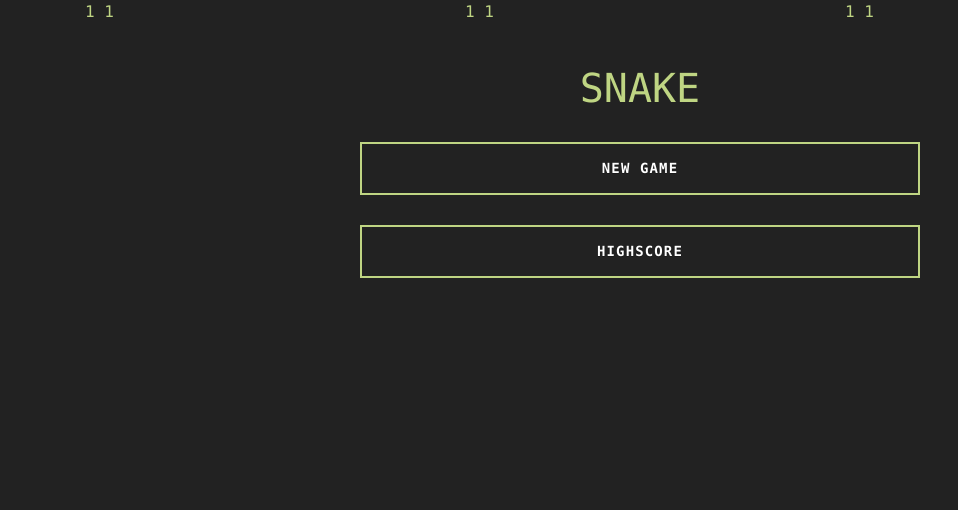
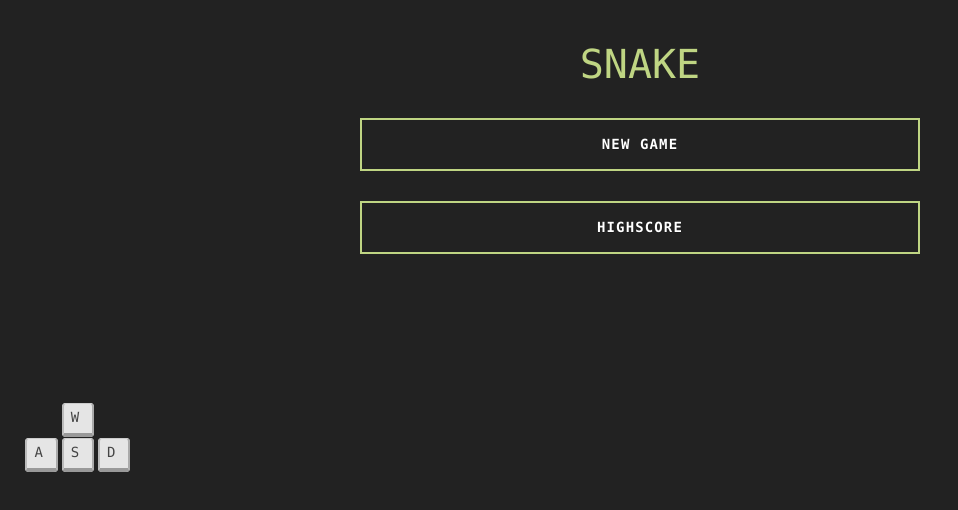
Before and after one commit to archive-j/snakegame, a plain HTML site: page index.html in a window 1280 px wide. Shown: the whole page, without its empty margins (0-958 px from the left). Drawn offline with nearby package versions, Linux system fonts and the light colour scheme.

Commit message:
command direction visualisation

```diff
--- a/help.js
+++ b/help.js
@@ -3,27 +3,29 @@ function getRandomInt (max)  {
   return Math.floor (Math.random() * Math.floor (max));
 }
 
-function setVisibility(div, show) {
+function setVisibility(element, show) {
   if (show) {
 
-    div.style.display = "block"; //hidden
-    div.visible = true;
+    element.style.display = "block"; //hidden
+    element.visible = true;
   } else {
 
-  div.style.display = "none"; //hidden
-    div.visible = false;
+  element.style.display = "none"; //hidden
+    element.visible = false;
   }
 }
 
-function toggleVisiblity(div) {
-  if (div.visible == true) {
+
+function toggleVisiblity(element) {
+  if (element.visible == true) {
     setVisibility(div, false);
-    div.visible = false;
+    element.visible = false;
   } else {
     setVisibility(div, true);
-    div.visible = true;
+    element.visible = true;
   }
 }
+
 
 function debugValue(debugValue){
   return '<div class="debugvalue">' + debugValue + "</div>";
@@ -35,3 +37,14 @@ Array.prototype.removeElement = function(element) {
     this.splice(index,1);
   }
 };
+
+function setPressed(element, pressed) {
+  if (pressed) {
+    element.classList.add("pressed"); //pressed
+    console.log("element.classList",element.classList);
+    element.pressed = true;
+  } else {
+    element.classList.remove("pressed"); //pressed
+    element.pressed = false;
+  }
+}
--- a/index.html
+++ b/index.html
@@ -10,17 +10,17 @@
   <body>
 
     <div id="debug"></div>
-    <div class="container" id= "">
+    <div class=" " id= "control-feedback">
       <div class="row">
-        <div class="col">
-          1 1
-        </div>
-        <div class="col">
-          1 1
-        </div>
-        <div class="col">
-          1 1
-        </div>
+        <div class="col"></div>
+        <div class="col  text-center align-middle"><kbd class="ctrl">W</kbd></div>
+        <div class="col"></div>
+      </div>
+      <div class="row">
+        <div class="col text-center align-middle"><kbd class="ctrl">A</kbd></div>
+        <div class="col text-center align-middle"><kbd class="ctrl">S</kbd></div>
+        <div class="col text-center align-middle"><kbd class="ctrl">D</kbd></div>
+
       </div>
 
     </div>
--- a/snake.css
+++ b/snake.css
@@ -215,21 +215,51 @@ input:invalid, input:placeholder-shown {
 	float: right;
 }
 
-#control-feedback{
+#control-feedback  {
 		display: block;
 		position: absolute;
 		float: left;
 		top: 50%;
-		left: 1%;
-		padding: 20px;
-		border: 1px solid black;
+		left: 3%;
 		border-radius: 20px;
-		background-color: rgba(122,122,122,0.2);
-		box-shadow: 0 0 20px rgb(0,0,0);
 		font-size: 1em;
-		width: 250px;
+		width: auto;
 		height: auto;
 }
+#control-feedback .row .col {
+	padding: 0;
+}
+
+kbd {
+    color: #444;
+    line-height: 2.5em;
+    cursor: pointer;
+    padding: 0.35em 0.9em 0.55em 0.5em;
+    margin: 0.15em;
+    white-space: nowrap;
+    background-color: #E5E5E5;
+    border-top: solid 0.1em #CCC;
+    border-right: solid 0.2em #AAA;
+    border-bottom: solid 0.3em #999;
+    border-left: solid 0.2em #BBB;
+    -webkit-border-radius: 4px;
+    -moz-border-radius: 4px;
+    border-radius: 4px;
+    -webkit-touch-callout: none;
+    -webkit-user-select: none;
+    -khtml-user-select: none;
+    -moz-user-select: none;
+    -ms-user-select: none;
+    -o-user-select: none;
+    user-select: none;
+}
+
+#control-feedback kbd.pressed  {
+	background-color: #2c3821;
+	box-shadow: 0 0 100px rgb(0,0,0);
+	color: white;
+}
+
 .game-name{
 	font-family: "Operator Mono SSm A", "Operator Mono SSm B", 'Source Code Pro', Menlo, Consolas, Monaco, monospace;
 }
--- a/snake.js
+++ b/snake.js
@@ -8,6 +8,7 @@ var continueBtn = document.getElementById ('continueBtn');
 var btnStartgame = document.getElementById ('btn-startgame');
 var backBtn = document.getElementById ('btn-back');
 var debugDiv = document.getElementById("debug");
+var controlFeedback = document.getElementById ('control-feedback');
 
 var inputWidth;
 var inputHeight;
@@ -71,6 +72,10 @@ function setup() {
 
 
 function Game(setupData, i_canvas, startLength, ctrl) {
+//  console.log(document.getElementsByClassName('ctrl'));
+  this.ctrlElement = document.getElementsByClassName('ctrl');
+  //  console.log("ctrl",ctrlElement);
+
   this.fps = 3;// frame per second
   this.isRunning = true;
 
@@ -119,7 +124,7 @@ function Game(setupData, i_canvas, startLength, ctrl) {
 
 
   this.runGame = function() {
-    console.log(this.currentDir)
+  //  console.log(this.currentDir);
     this.clearBoard();
     this.moveSnake();
     this.drawBoard();
@@ -130,25 +135,31 @@ function Game(setupData, i_canvas, startLength, ctrl) {
   };
 
   this.keyUpFunc = function(evt) {
+
+
     switch (evt.keyCode) {
       case this.ctrl[1]:
         if (this.ctrlQueue.includes("LEFT")) {
           this.ctrlQueue.removeElement("LEFT");
+          setPressed(this.ctrlElement[1], false);
         }
         break;
       case this.ctrl[0]:
         if (this.ctrlQueue.includes("UP")) {
           this.ctrlQueue.removeElement("UP");
+          setPressed(this.ctrlElement[0], false);
         }
         break;
       case this.ctrl[3]:
         if (this.ctrlQueue.includes("RIGHT")) {
           this.ctrlQueue.removeElement("RIGHT");
+          setPressed(this.ctrlElement[3], false);
         }
         break;
       case this.ctrl[2]:
         if (this.ctrlQueue.includes("DOWN")) {
           this.ctrlQueue.removeElement("DOWN");
+          setPressed(this.ctrlElement[2], false);
         }
         break;
     }
@@ -167,6 +178,8 @@ function Game(setupData, i_canvas, startLength, ctrl) {
 
         if (!this.ctrlQueue.includes("UP")) {
           this.ctrlQueue.push("UP");
+          console.log("this.ctrlElement[0]",this.ctrlElement[0]);
+          setPressed(this.ctrlElement[0], true);
         }
 
     //    this.nextVx = 0; // UP
@@ -177,6 +190,7 @@ function Game(setupData, i_canvas, startLength, ctrl) {
 
         if (!this.ctrlQueue.includes("LEFT")) {
           this.ctrlQueue.push("LEFT");
+          setPressed(this.ctrlElement[1], true);
         }
 
   //      this.nextVx = -1; //  LEFT
@@ -187,6 +201,7 @@ function Game(setupData, i_canvas, startLength, ctrl) {
 
         if (!this.ctrlQueue.includes("DOWN")) {
           this.ctrlQueue.push("DOWN");
+          setPressed(this.ctrlElement[2], true);
         }
 //        this.nextVx = 0; // DOWN
 //        this.nextVy = 1;
@@ -195,6 +210,7 @@ function Game(setupData, i_canvas, startLength, ctrl) {
 
         if (!this.ctrlQueue.includes("RIGHT")) {
           this.ctrlQueue.push("RIGHT");
+          setPressed(this.ctrlElement[3], true);
         }
 
   //      this.nextVx = 1; // RIGHT
```
